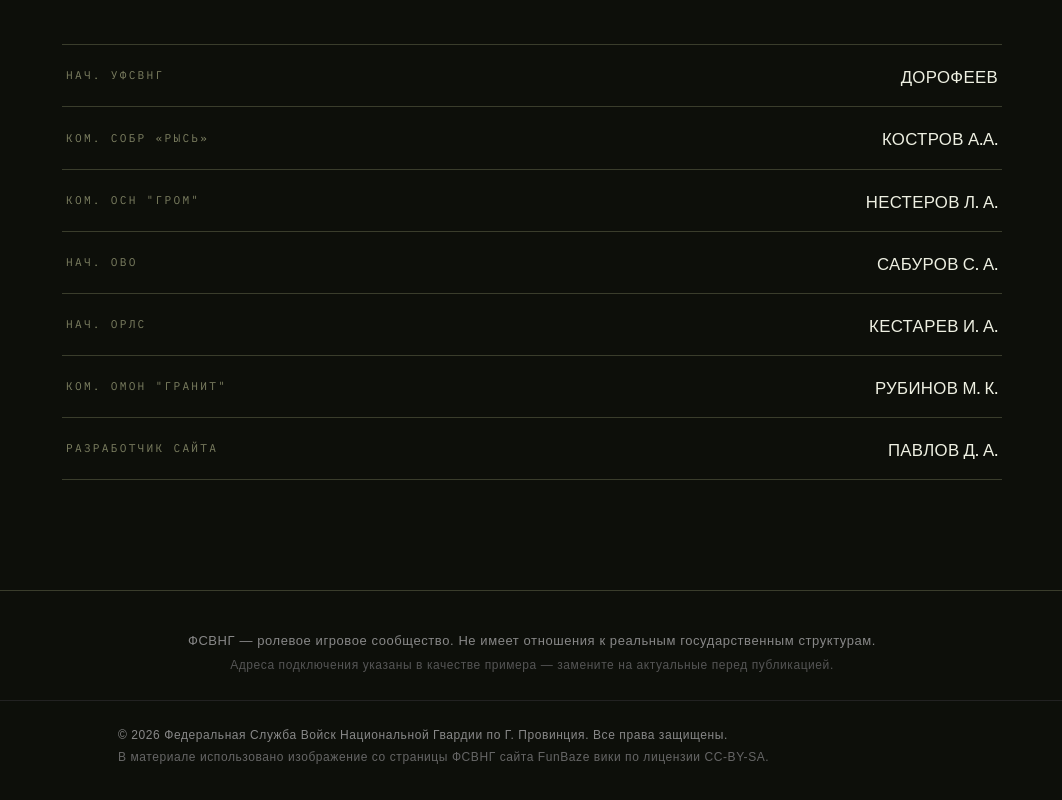
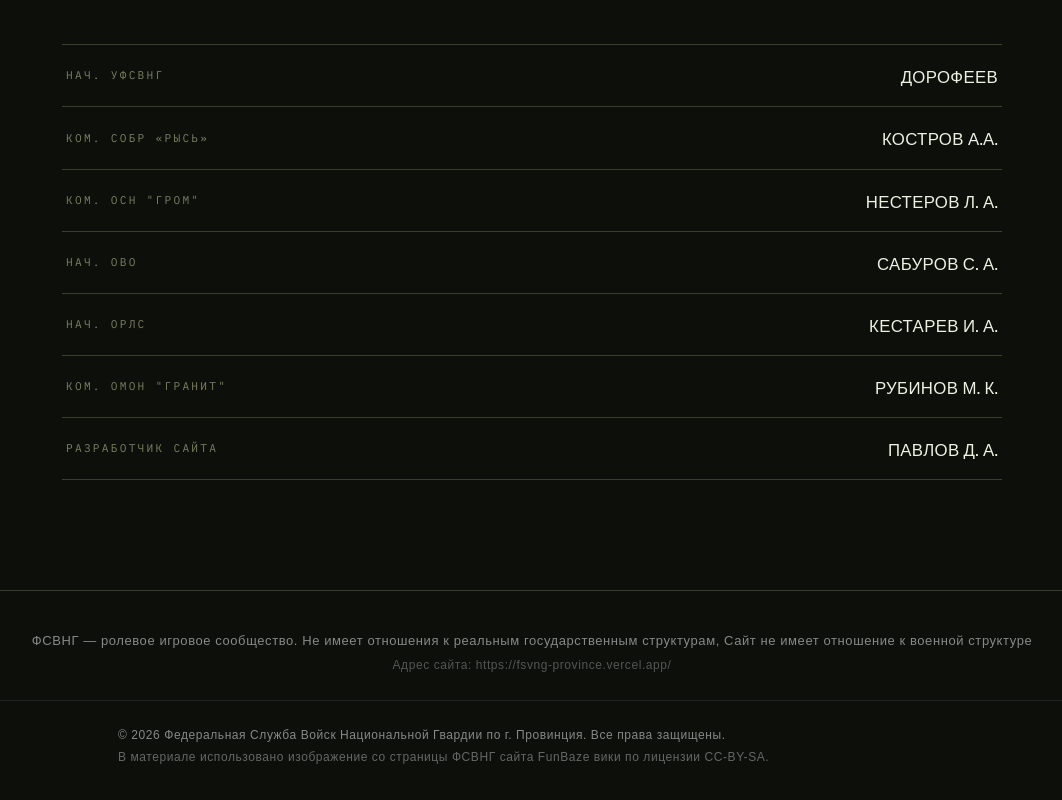
Before and after one commit to EbanytiyGriv/FSVNGProvince, a plain HTML site: page index.html in a window 1280 px wide. Shown: the part 3705-4505 px from the top of the page, without its empty margins (108-1170 px from the left). Drawn offline with nearby package versions, Linux system fonts and the light colour scheme.

Commit message:
Update index.html

```diff
--- a/index.html
+++ b/index.html
@@ -505,8 +505,8 @@
 <footer style="background-color: var(--bg); padding: 40px 20px; width: 100%; box-sizing: border-box; font-family: sans-serif; border-top: 1px solid var(--line);">
 
   <div style="text-align: center; color: #888888; font-size: 13px; line-height: 1.6; margin-bottom: 25px;">
-    <p style="margin: 0 0 4px 0;">ФСВНГ — ролевое игровое сообщество. Не имеет отношения к реальным государственным структурам.</p>
-    <p style="margin: 0; color: #555555; font-size: 12px;">Адреса подключения указаны в качестве примера — замените на актуальные перед публикацией.</p>
+    <p style="margin: 0 0 4px 0;">ФСВНГ — ролевое игровое сообщество. Не имеет отношения к реальным государственным структурам, Сайт не имеет отношение к военной структуре</p>
+    <p style="margin: 0; color: #555555; font-size: 12px;">Адрес сайта: https://fsvng-province.vercel.app/</p>
   </div>
 
   <!-- Тонкая разделительная линия на всю ширину -->
@@ -515,7 +515,7 @@
   <div class="footer-bottom-row" style="display: flex; justify-content: flex-start; max-width: 1200px; margin: 0 auto; padding-left: 15%;">
 
     <div class="footer-left-block" style="text-align: left; color: #888888; font-size: 12px; line-height: 1.5; max-width: 70%;">
-      <p style="margin: 0 0 4px 0;">© <span id="currentYear">2026</span> Федеральная Служба Войск Национальной Гвардии по Г. Провинция. Все права защищены.</p>
+      <p style="margin: 0 0 4px 0;">© <span id="currentYear">2026</span> Федеральная Служба Войск Национальной Гвардии по г. Провинция. Все права защищены.</p>
       <p style="margin: 0;">
         <a href="https://funbaze.fandom.com/ru/wiki/%D0%A4%D0%A1%D0%92%D0%9D%D0%93" target="_blank" rel="noopener" class="custom-wiki-link">
           В материале использовано изображение со страницы ФСВНГ сайта FunBaze вики по лицензии CC-BY-SA.
```
